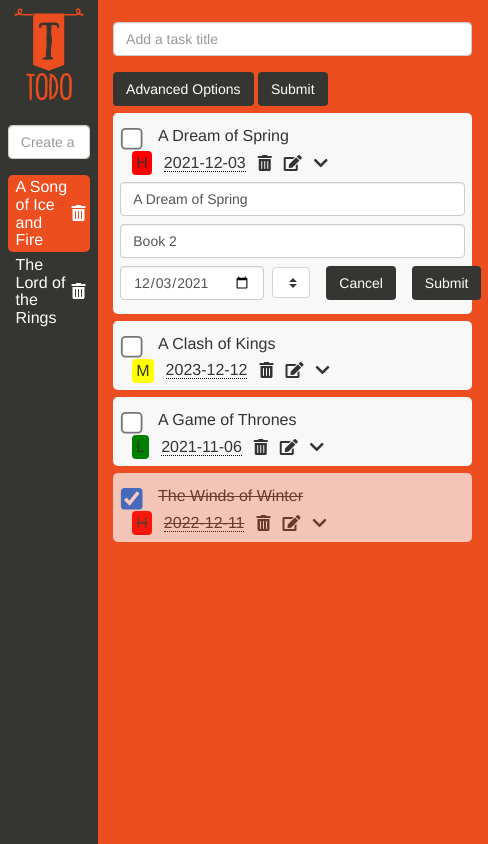
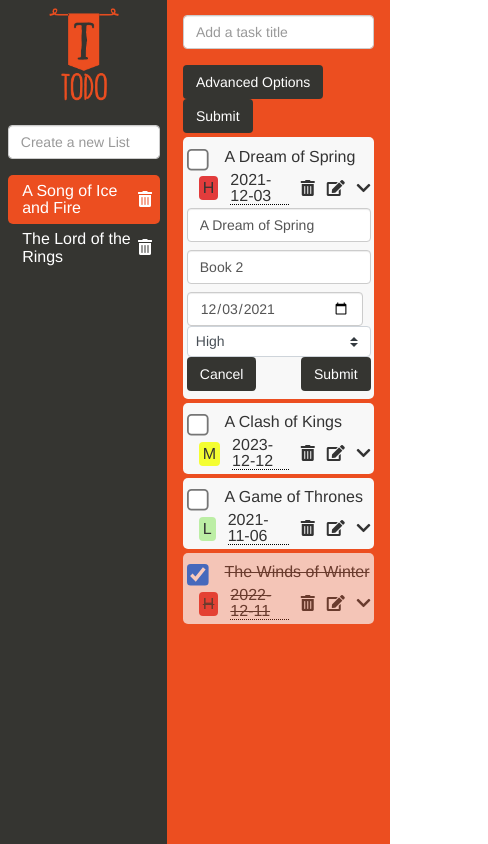
Before and after one commit to abouhid/ToDo_list, a website built with webpack: page dist/index.html in a window 390 px wide. Both pictures are taken after a click on the element 335 px from the left and 188 px from the top of the page. Shown: the whole page, 488 px wide, since content can reach past the window. Built offline with nearby package versions, Linux system fonts and the light colour scheme.

Commit message:
editing media queries

```diff
--- a/src/index.js
+++ b/src/index.js
@@ -190,8 +190,8 @@
   taskDescInput.classList.add('form-control', 'mb-2');
   taskDateInput.classList.add('form-control', 'mr-2');
   taskPriorityInput.classList.add('custom-select', 'custom-select-sm');
-  cancel.classList.add('btn', 'btn-secondary', 'button', 'ml-3')
-  submit.classList.add('btn', 'btn-secondary', 'button', 'ml-3')
+  cancel.classList.add('btn', 'btn-secondary', 'button', 'ml-md-3')
+  submit.classList.add('btn', 'btn-secondary', 'button', 'ml-md-3')
 
   extraInputs.classList.add('extra-inputs')
 
--- a/src/styles/style.css
+++ b/src/styles/style.css
@@ -110,7 +110,6 @@
   margin-bottom: 2%;
 }
 
-
 .done-list > div {
     opacity: 0.7;
     text-decoration: line-through;
@@ -168,16 +167,28 @@
   align-items: center;
 }
 
+@media (max-width: 767px) {
+  .extra-inputs {
+    display: flex;
+    justify-content: space-between;
+    align-items: center;
+    flex-wrap: wrap;
+  }
+
+  .custom-select input {
+    margin-left: 0!important;
+  }
+}
 .high {
-  background-color: red;
+  background-color: rgba(223, 39, 39, 0.9);
 }
 
 .medium {
-  background-color: yellow;
+  background-color:rgb(242, 255, 0,0.8) ;
 }
 
 .low {
-  background-color: green;
+  background-color:rgba(97, 223, 39, 0.4) ;
 }
 
 .tooltipp {
```
Also changed, not shown: dist/index.html, dist/main.js.
